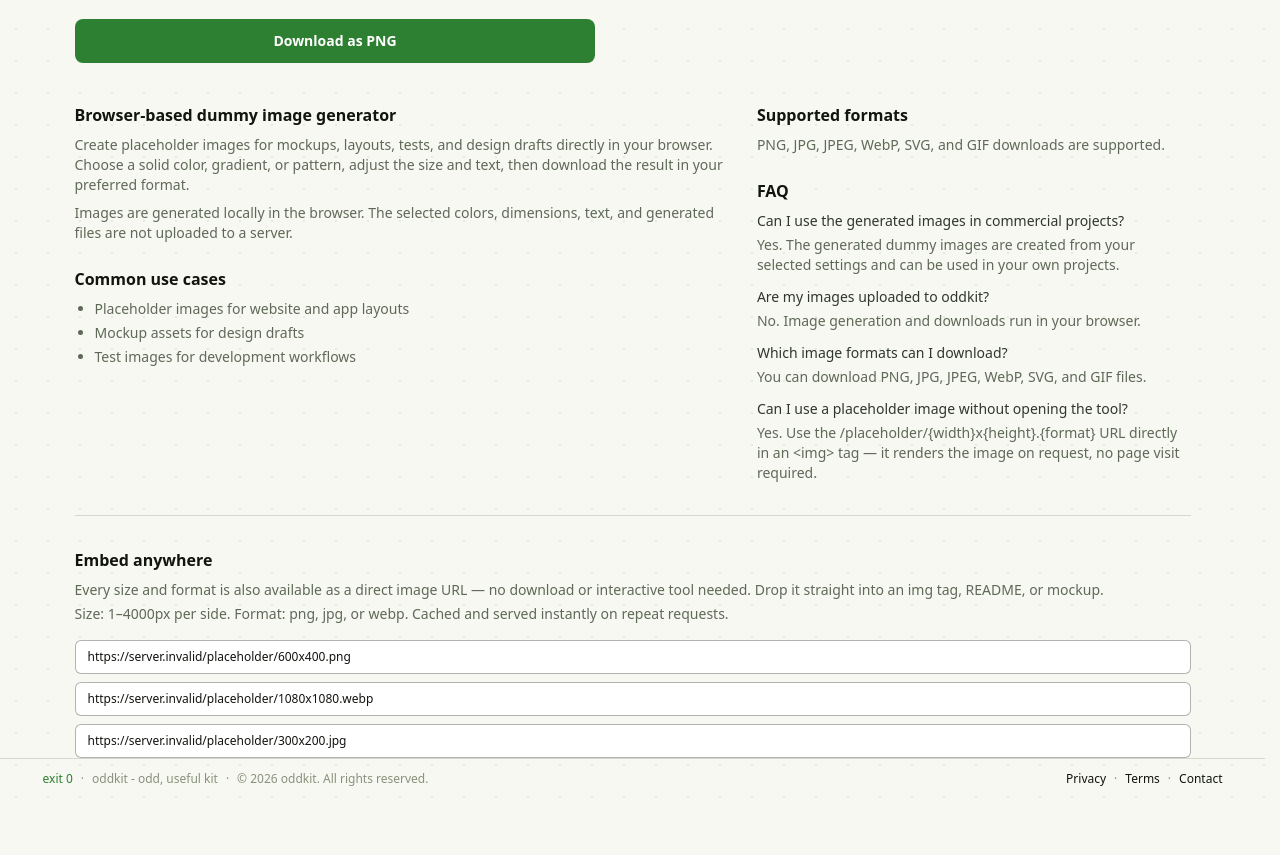
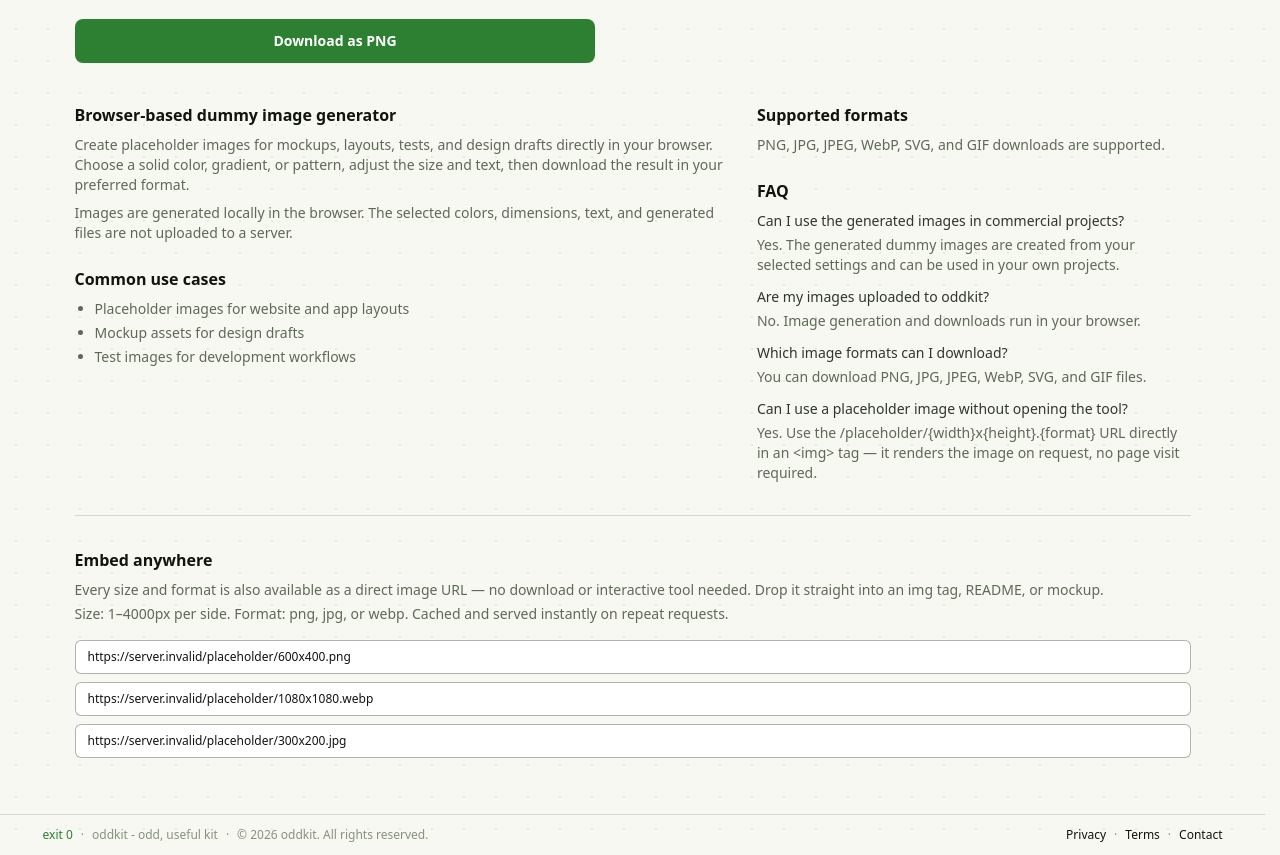
Before and after one commit to yeleepark/oddkit, a Next.js app: page /en/tools/dummy-image in a window 1280 px wide. Shown: the part 819-1674 px from the top of the page. Before the commit the page ends 1618 px from the top, so only its background shows below. Built offline with nearby package versions, Linux system fonts and the light colour scheme; no server answers.

Commit message:
style(tools): add bottom padding to tool page sections
- Add pb-14 to the main content section on each image tool page so the
  footer's new "exit 0" line and separator don't crowd the last card.

```diff
--- a/src/app/[locale]/tools/dummy-image/page.tsx
+++ b/src/app/[locale]/tools/dummy-image/page.tsx
@@ -106,7 +106,7 @@ export default async function DummyImagePage({ params }: { params: Promise<{ loc
       <JsonLd data={jsonLd} />
       <DummyImageTool />
       <Container>
-        <section>
+        <section className="pb-14">
           <div>
             <div className="grid gap-8 md:grid-cols-[1.2fr_0.8fr]">
               <div className="space-y-6">
--- a/src/app/[locale]/tools/image-compressor/page.tsx
+++ b/src/app/[locale]/tools/image-compressor/page.tsx
@@ -105,7 +105,7 @@ export default async function ImageCompressorPage({
       <JsonLd data={jsonLd} />
       <ImageCompressorTool />
       <Container>
-        <section>
+        <section className="pb-14">
           <div>
             <div className="grid gap-8 md:grid-cols-[1.2fr_0.8fr]">
               <div className="space-y-6">
--- a/src/app/[locale]/tools/image-converter/page.tsx
+++ b/src/app/[locale]/tools/image-converter/page.tsx
@@ -105,7 +105,7 @@ export default async function ImageConverterPage({
       <JsonLd data={jsonLd} />
       <ImageConverterTool />
       <Container>
-        <section>
+        <section className="pb-14">
           <div>
             <div className="grid gap-8 md:grid-cols-[1.2fr_0.8fr]">
               <div className="space-y-6">
--- a/src/app/[locale]/tools/image-resizer/page.tsx
+++ b/src/app/[locale]/tools/image-resizer/page.tsx
@@ -105,7 +105,7 @@ export default async function ImageResizerPage({
       <JsonLd data={jsonLd} />
       <ImageResizerTool />
       <Container>
-        <section>
+        <section className="pb-14">
           <div>
             <div className="grid gap-8 md:grid-cols-[1.2fr_0.8fr]">
               <div className="space-y-6">
```
